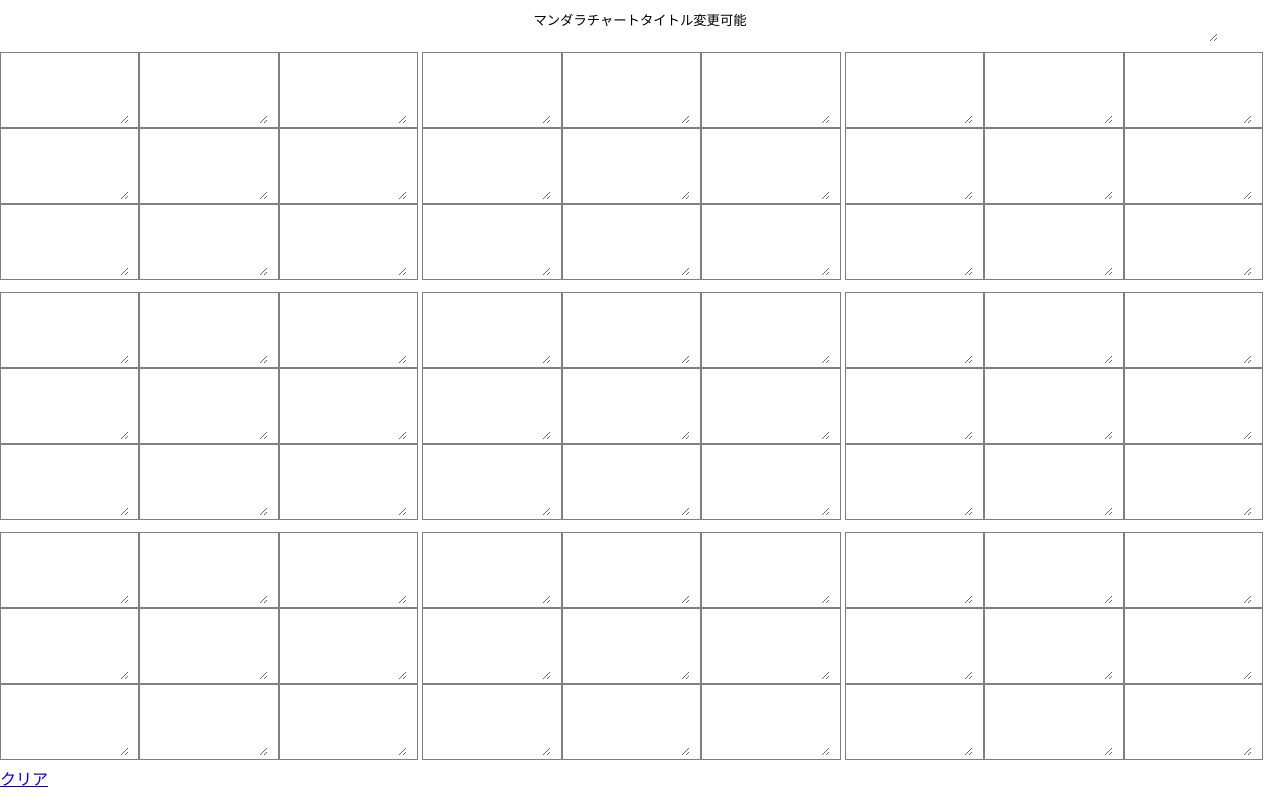
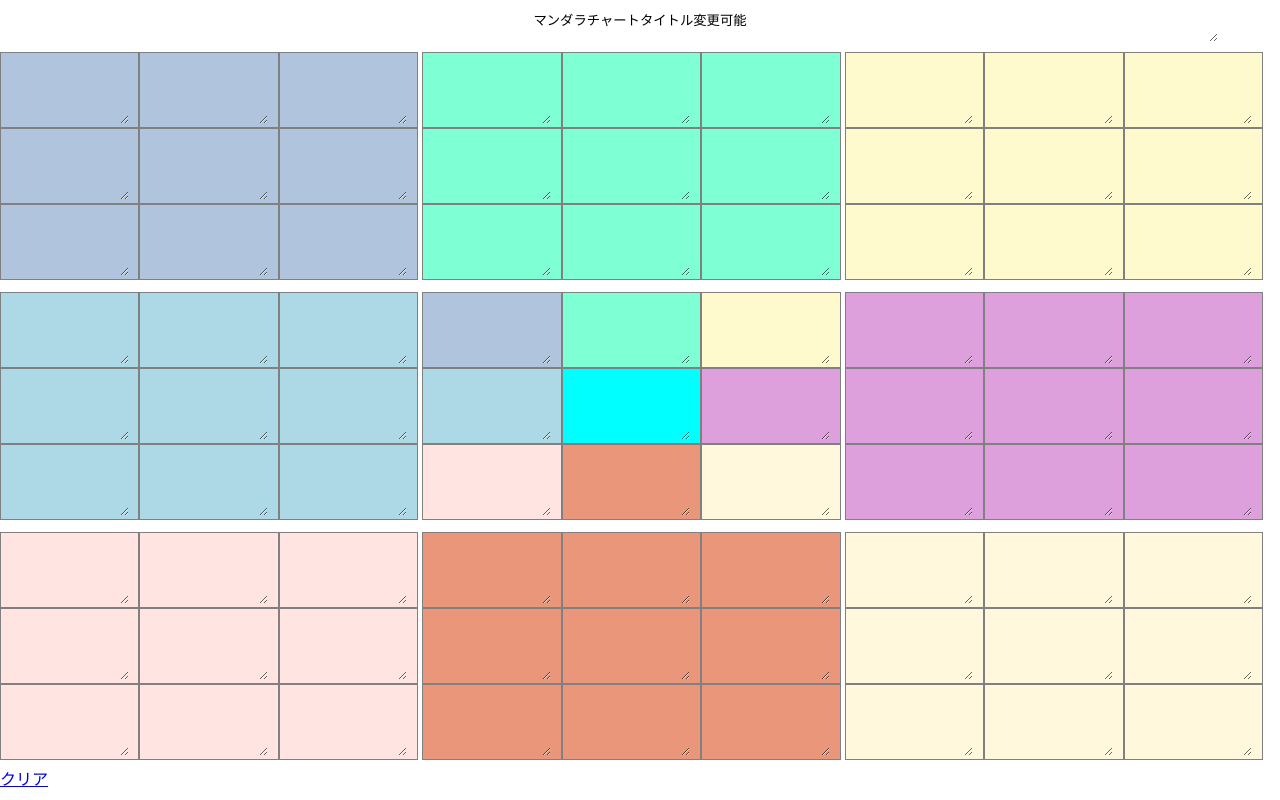
Before and after one commit to KOJI-YAMAMOTO-GitHub/mandala-chart, a plain HTML site: page index.html in a window 1280 px wide. Drawn offline with Linux system fonts and the light colour scheme.

Commit message:
Update mandara.css

```diff
--- a/mandara.css
+++ b/mandara.css
@@ -14,30 +14,64 @@ body * {
 }
 div[class^="column1-"] {
   border : 1px solid #808080;
+  background-color: #b0c4de;
 }
 div[class^="column2-"] {
   border : 1px solid #808080;
+  background-color: #7fffd4;
 }
 div[class^="column3-"] {
   border : 1px solid #808080;
+  background-color: #fffacd;
 }
 div[class^="column4-"] {
   border : 1px solid #808080;
+  background-color: #add8e6;
 }
 div[class^="column5-"] {
   border : 1px solid #808080;
+  background-color: aqua;
 }
+div[class^="column5-1"] {
+  background-color: #b0c4de;
+}
+div[class^="column5-2"] {
+  background-color: #7fffd4;
+}
+div[class^="column5-3"] {
+  background-color: #fffacd;
+}
+div[class^="column5-4"] {
+  background-color: #add8e6;
+}
+div[class^="column5-6"] {
+  background-color: #dda0dd;
+}
+div[class^="column5-7"] {
+  background-color: #ffe4e1;
+}
+div[class^="column5-8"] {
+  background-color: #e9967a;
+}
+div[class^="column5-9"] {
+  background-color: #fff8dc;
+}
+
 div[class^="column6-"] {
   border : 1px solid #808080;
+  background-color: #dda0dd;
 }
 div[class^="column7-"] {
   border : 1px solid #808080;
+  background-color: #ffe4e1;
 }
 div[class^="column8-"] {
   border : 1px solid #808080;
+  background-color: #e9967a;
 }
 div[class^="column9-"] {
   border : 1px solid #808080;
+  background-color: #fff8dc;
 }
 .grid-container {
   display: grid;
@@ -131,4 +165,5 @@ textarea{
   height: 90%;
   text-align:center;
   border:none;
+  background-color: transparent;
 }
```
